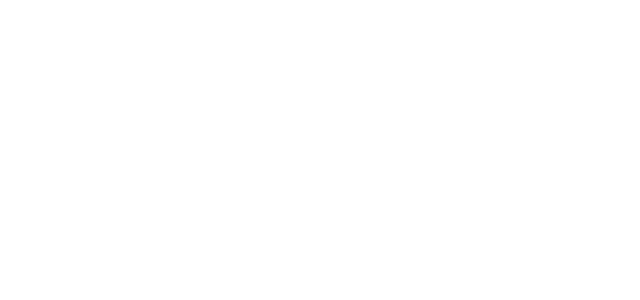
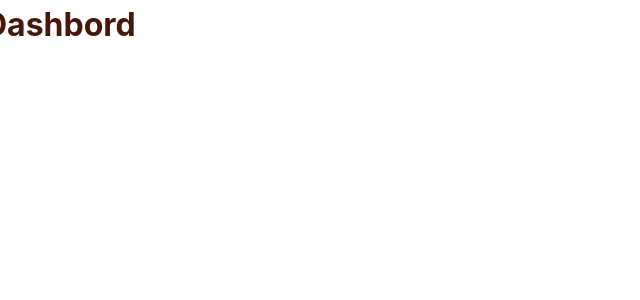
Before and after one commit to DoloresM/OrganizeMe, a React (Create React App) app in the folder organize-me/: page /Dashboard/Board/Dashboard in a window 1280 px wide. Before the commit this address had no page. Shown: the top 300 px of the page, without its empty margins (0-640 px from the left). Built offline with nearby package versions, Linux system fonts and the light colour scheme.

Commit message:
dashboard route no functionality

```diff
--- a/organize-me/src/App.js
+++ b/organize-me/src/App.js
@@ -6,21 +6,22 @@
 import Pricing from "./Pages/Pricing.js";
 import Blog from "./Pages/Blog.js";
 import SignIn from "./Pages/SignIn.js";
-import DashHome from "./Dashboard/DashHome.js";
+import DashHome from "./Dashboard/Home.js";
+import Dashboard from "./Dashboard/Dashboard.js";
 
 
 export default function App() {
   return (
     <BrowserRouter>
     <Routes>
-    <Route path="/Dashboard/DashHome" element={<DashHome/>}></Route>
       <Route path="/" element={<Home/>}></Route>
       <Route path="/services" element={<Services/>}></Route>
       <Route path="/pricing" element={<Pricing/>}></Route>
       <Route path="/services" element={<Services/>}></Route>
       <Route path="/blog" element={<Blog/>}></Route>s
       <Route path="/signin" element={<SignIn/>}></Route>
-
+      <Route exact path="/Dashboard/Home" element={<DashHome/>}></Route>
+      <Route exact path="/Dashboard/Board/Dashboard" element={<Dashboard/>}></Route>
     </Routes>
   </BrowserRouter>
   );
--- /dev/null
+++ b/organize-me/src/Dashboard/Dashboard.js
@@ -0,0 +1,10 @@
+
+const Dashboard = () =>{
+    return(
+        <div>
+            <h1>Dashbord</h1>
+        </div>
+    )
+}
+
+export default Dashboard;
--- a/organize-me/src/Dashboard/DashHome.js
+++ b/organize-me/src/Dashboard/Home.js
@@ -1,7 +1,7 @@
 import {Link} from "react-router-dom";
 import Nav from "../Pages/Nav.js";
 
-const DashHome = ()=>{
+const Home = ()=>{
     return(
         <div className="dash-home">
             <Nav/>
@@ -21,9 +21,9 @@
                     <button><Link className="link-services" to="">Project</Link></button>
                     </div>
                 </div>
-                <button><Link className="link-services" to="">View Dashboad</Link></button>
+                <button><Link className="link-services" to="/Dashboard/Board/Dashboard">View Dashboad</Link></button>
             </div>
         </div>
     )
     };
- export default DashHome;
+ export default Home;
--- a/organize-me/src/Pages/SignIn.js
+++ b/organize-me/src/Pages/SignIn.js
@@ -68,7 +68,7 @@
                 <input type="submit" value="create account" />
               </div>
           </form>
-          <button><Link className="form-button" to="/Dashboard/DashHome">View Dashboard</Link></button>
+          <button><Link className="form-button" to="/Dashboard/Home">View Dashboard</Link></button>
         <Footer/>
         </>
 
```
